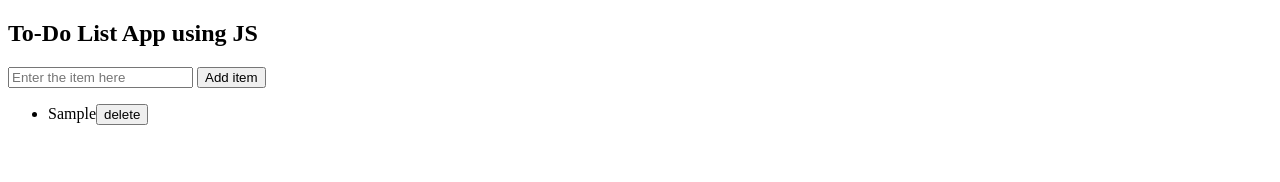
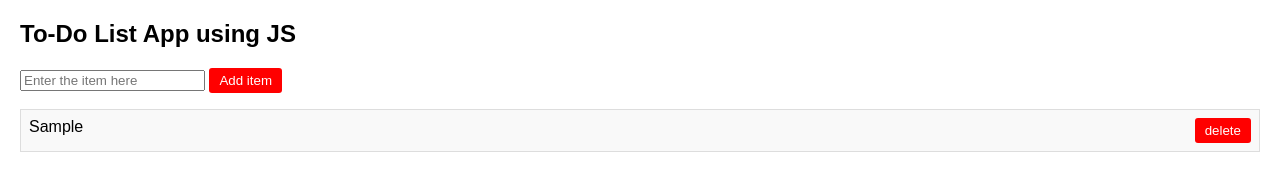
Before and after one commit to takshvi123/To-Do-List-App-using-JS, a plain HTML site: page index.html in a window 1280 px wide. Both pictures are taken after typing "Sample" into the empty fields and a click on the button "Add item". Drawn offline with Linux system fonts and the light colour scheme.

Commit message:
first commit

```diff
--- a/index.html
+++ b/index.html
@@ -1,35 +1,90 @@
 <!DOCTYPE html>
 <html lang="en">
+
 <head>
     <meta charset="UTF-8">
     <meta name="viewport" content="width=device-width, initial-scale=1.0">
     <title>Document</title>
+
+    <style>
+        body {
+
+            font-family: Arial, sans-serif;
+
+            margin: 20px;
+
+        }
+
+        ul {
+
+            list-style-type: none;
+
+            padding: 0;
+
+        }
+
+        li {
+
+            padding: 8px;
+
+            background: #f9f9f9;
+
+            border: 1px solid #ddd;
+
+            margin-bottom: 5px;
+
+            display: flex;
+
+            justify-content: space-between;
+
+        }
+
+        button {
+
+            background-color: red;
+
+            color: white;
+
+            border: none;
+
+            padding: 5px 10px;
+
+            cursor: pointer;
+
+            border-radius: 3px;
+
+        }
+
+        button:hover {
+
+            background-color: darkred;
+
+        }
+    </style>
 </head>
+
 <body>
     <h2>To-Do List App using JS</h2>
-    <form onclick="addtd();return false;">
+    <form onsubmit="addtd(); return false;">
         <input type="text" id="todoinput" placeholder="Enter the item here">
         <button type="submit">Add item</button>
-
     </form>
     <ul id="todolist">
-
     </ul>
 
     <script>
-    function addtd()
-    {
+        function addtd() {
             var tdinput = document.getElementById("todoinput").value;
-        if(tdinput !== " ")
-        {
-            var li = document.createElement("li")
-            li.textContent=tdinput
-            var delbutton = document.createElement("button")
-            delbutton.textContent="delete";
-            delbutton.onclick = function ()
-            {
-                li.remove
+            if (tdinput !== "") {
+                var li = document.createElement("li");
+                li.textContent = tdinput;
+
+                var delbutton = document.createElement("button");
+                delbutton.textContent = "delete";
+                delbutton.onclick = function () {
+                    li.remove();
                 };
+
                 li.appendChild(delbutton);
                 document.getElementById("todolist").appendChild(li);
                 document.getElementById("todoinput").value = "";
@@ -37,4 +92,5 @@
         }
     </script>
 </body>
+
 </html>
```
Lines whose indentation alone changed are shown as unchanged.
